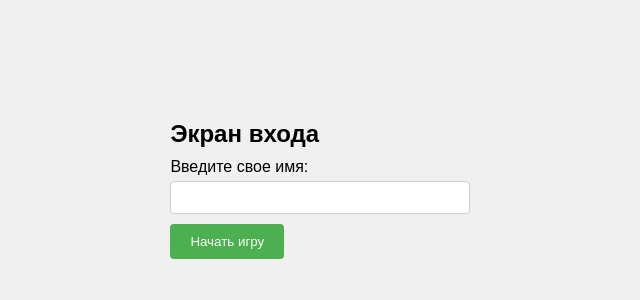
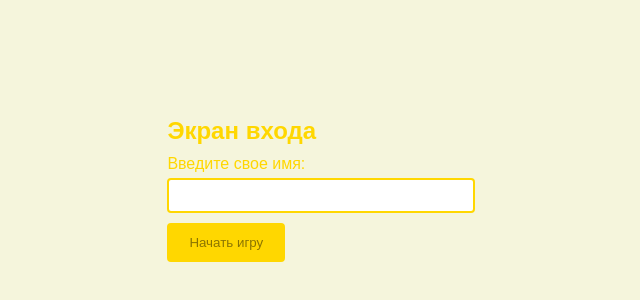
Before and after one commit to Killuaac/dekanJS, a plain HTML site: page decanJS/index.html in a window 1280 px wide. Shown: the part 220-520 px from the top of the page, without its empty margins (313-953 px from the left). Drawn offline with Linux system fonts and the light colour scheme.

Commit message:
Add files via upload

```diff
--- a/decanJS/style.css
+++ b/decanJS/style.css
@@ -7,6 +7,8 @@ body {
   justify-content: center;
   align-items: center;
   height: 100vh;
+  color: #8b7500;
+  background-color: #f5f5dc;
 }
 
 .container {
@@ -20,26 +22,28 @@ body {
 h2 {
   font-size: 24px;
   margin-bottom: 10px;
+  color: #ffd700;
 }
 
 label {
   display: block;
   margin-bottom: 5px;
+  color: #ffd700;
 }
 
 input[type="text"] {
   width: 90%;
   padding: 8px;
   margin-bottom: 10px;
-  border: 1px solid #ccc;
   border-radius: 4px;
+  border: 2px solid #ffd700;
 }
 
 button {
   padding: 10px 20px;
-  background-color: #4CAF50;
-  color: white;
-  border: none;
+  background-color: #ffd700;
+  color: #8b7500;
+  border: 2px solid #ffd700;
   border-radius: 4px;
   cursor: pointer;
 }
```
